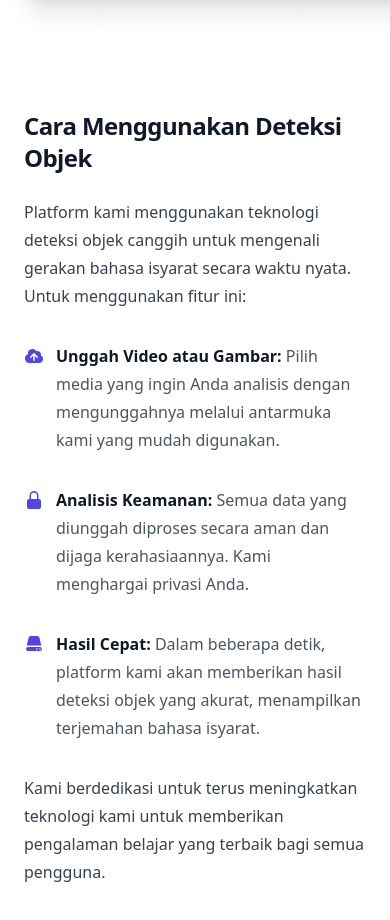
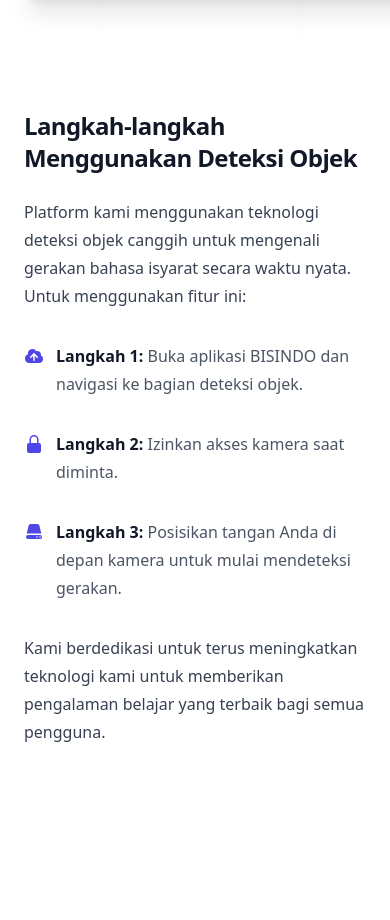
Before and after one commit to volumeee/BISINDO-Bahasa-Isyarat-Indonesia-YOLOv8, a React (Vite) app: page /about in a window 390 px wide. Shown: the part 914-1834 px from the top of the page. After the commit the page ends 1756 px from the top, so only its background shows below. Built offline with nearby package versions, Linux system fonts and the light colour scheme.

Commit message:
final project

```diff
--- a/src/components/Navbar.jsx
+++ b/src/components/Navbar.jsx
@@ -9,6 +9,7 @@ function Navbar() {
   const handleMenuItemClick = () => {
     setMobileMenuOpen(false);
   };
+
   return (
     <header className="bg-white fixed top-0 left-0 w-full z-50 shadow-md">
       <nav
@@ -71,14 +72,12 @@ function Navbar() {
           className="fixed inset-0 z-50 overflow-y-auto bg-white px-6 py-6 lg:hidden"
         >
           <div className="flex items-center justify-between">
-            <a href="#" className="-m-1.5 p-1.5">
-              <span className="sr-only">Your Company</span>
-              <img
-                alt=""
-                src="https://tailwindui.com/img/logos/mark.svg?color=indigo&shade=600"
-                className="h-8 w-auto"
-              />
-            </a>
+            <div className="flex lg:flex-1">
+              <Link to="/" className="-m-1.5 p-1.5">
+                <span className="sr-only">Your Company</span>
+                <img alt="logo" src={logoImage} className="h-8 w-auto" />
+              </Link>
+            </div>
             <button
               type="button"
               onClick={() => setMobileMenuOpen(false)}
--- a/src/screens/AboutScreen.jsx
+++ b/src/screens/AboutScreen.jsx
@@ -83,7 +83,7 @@ export default function AboutScreen() {
           <div className="lg:pr-4">
             <div className="max-w-xl text-base leading-7 text-gray-700 lg:max-w-lg">
               <h2 className="text-2xl font-bold tracking-tight text-gray-900">
-                Cara Menggunakan Deteksi Objek
+                Langkah-langkah Menggunakan Deteksi Objek
               </h2>
               <p className="mt-6">
                 Platform kami menggunakan teknologi deteksi objek canggih untuk
@@ -98,10 +98,9 @@ export default function AboutScreen() {
                   />
                   <span>
                     <strong className="font-semibold text-gray-900">
-                      Unggah Video atau Gambar:
+                      Langkah 1:
                     </strong>{" "}
-                    Pilih media yang ingin Anda analisis dengan mengunggahnya
-                    melalui antarmuka kami yang mudah digunakan.
+                    Buka aplikasi BISINDO dan navigasi ke bagian deteksi objek.
                   </span>
                 </li>
                 <li className="flex gap-x-3">
@@ -111,10 +110,9 @@ export default function AboutScreen() {
                   />
                   <span>
                     <strong className="font-semibold text-gray-900">
-                      Analisis Keamanan:
+                      Langkah 2:
                     </strong>{" "}
-                    Semua data yang diunggah diproses secara aman dan dijaga
-                    kerahasiaannya. Kami menghargai privasi Anda.
+                    Izinkan akses kamera saat diminta.
                   </span>
                 </li>
                 <li className="flex gap-x-3">
@@ -124,11 +122,10 @@ export default function AboutScreen() {
                   />
                   <span>
                     <strong className="font-semibold text-gray-900">
-                      Hasil Cepat:
+                      Langkah 3:
                     </strong>{" "}
-                    Dalam beberapa detik, platform kami akan memberikan hasil
-                    deteksi objek yang akurat, menampilkan terjemahan bahasa
-                    isyarat.
+                    Posisikan tangan Anda di depan kamera untuk mulai mendeteksi
+                    gerakan.
                   </span>
                 </li>
               </ul>
--- a/src/screens/BisindoScreen.jsx
+++ b/src/screens/BisindoScreen.jsx
@@ -6,6 +6,7 @@ import axios from "axios";
 function CaptureScreen() {
   const [image, setImage] = useState(null);
   const [result, setResult] = useState([]);
+  const [loading, setLoading] = useState(false); // Tambahkan state loading
   const camera = useRef(null);
   const [cameraActive, setCameraActive] = useState(false);
   const [numberOfCameras, setNumberOfCameras] = useState(0);
@@ -29,7 +30,9 @@ function CaptureScreen() {
     reader.onload = async () => {
       const fileUrl = reader.result;
       setImage(fileUrl);
+      setLoading(true); // Set loading to true
       await sendImageToRoboflow(file);
+      setLoading(false); // Set loading to false after response
     };
     reader.readAsDataURL(file);
   };
@@ -42,7 +45,9 @@ function CaptureScreen() {
     const photo = await camera.current.takePhoto();
     setImage(photo);
     setCameraActive(false);
-    sendImageToRoboflow(photo);
+    setLoading(true); // Set loading to true
+    await sendImageToRoboflow(photo);
+    setLoading(false); // Set loading to false after response
   };
 
   const sendImageToRoboflow = async (file) => {
@@ -183,10 +188,23 @@ function CaptureScreen() {
           </button>
         )}
       </div>
-      <p className="text-lg text-white mb-2">Detection Results</p>
-      <div className="text-4xl font-bold border-2 border-gray-400 p-4 rounded text-white">
-        <pre>{JSON.stringify(result, null, 2)}</pre>
-      </div>
+      {loading ? ( // Tampilkan indikator loading
+        <div className="text-white text-lg">Loading...</div>
+      ) : (
+        <>
+          <p className="text-lg text-white mb-2">Detection Results</p>
+          <div className="w-full flex flex-col md:flex-row">
+            <div className="w-full md:w-1/2 text-2xl md:text-9xl sm:text-sm font-bold border-2 border-gray-400 p-4 rounded text-white mb-4 md:mb-0 overflow-auto flex flex-col items-center justify-center space-y-2">
+              {result.map((res, index) => (
+                <p key={index}>{res.class}</p>
+              ))}
+            </div>
+            <div className="w-full md:w-1/2 text-sm md:text-sm font-bold border-2 border-gray-400 p-4 rounded text-white overflow-auto">
+              <pre>{JSON.stringify(result, null, 2)}</pre>
+            </div>
+          </div>
+        </>
+      )}
     </div>
   );
 }
--- a/src/screens/HomeScreen.jsx
+++ b/src/screens/HomeScreen.jsx
@@ -20,8 +20,8 @@ export default function HomeScreen() {
             </h2>
             <p className="mt-6 text-lg text-gray-300">
               BISINDO adalah platform belajar Bahasa Isyarat Indonesia dengan
-              teknologi deteksi objek YOLO v8. Akses berbagai materi untuk semua
-              tingkatan dan ciptakan komunikasi inklusif bersama kami.
+              teknologi deteksi objek YOLO v8. Akses fitur deteksi dan ciptakan
+              komunikasi inklusif bersama kami.
             </p>
             <div className="mt-10 flex flex-col sm:flex-row items-start justify-start gap-6 max-[768px]:items-center max-[768px]:justify-center">
               <Link
@@ -43,15 +43,15 @@ export default function HomeScreen() {
           </div>
         </div>
       ) : (
-        <div className="flex flex-col lg:flex-row items-center justify-center w-full max-w-7xl gap-4  max-sm:mt-20 max-sm:pt-20">
+        <div className="flex flex-col lg:flex-row items-center justify-center w-full max-w-7xl gap-4 max-sm:mt-20 max-sm:pt-20">
           <div className="w-full lg:w-1/2 text-center lg:text-left">
             <h2 className="text-3xl font-bold text-white sm:text-4xl">
               Komunikasi Tanpa Batas dengan Bahasa Isyarat Indonesia
             </h2>
             <p className="mt-6 text-lg text-gray-300">
               BISINDO adalah platform belajar Bahasa Isyarat Indonesia dengan
-              teknologi deteksi objek YOLO v8. Akses berbagai materi untuk semua
-              tingkatan dan ciptakan komunikasi inklusif bersama kami.
+              teknologi deteksi objek YOLO v8. Akses fitur deteksi dan ciptakan
+              komunikasi inklusif bersama kami.
             </p>
             <div className="mt-10 flex flex-col sm:flex-row items-start justify-start gap-6 max-[768px]:items-center max-[768px]:justify-center">
               <Link
```
